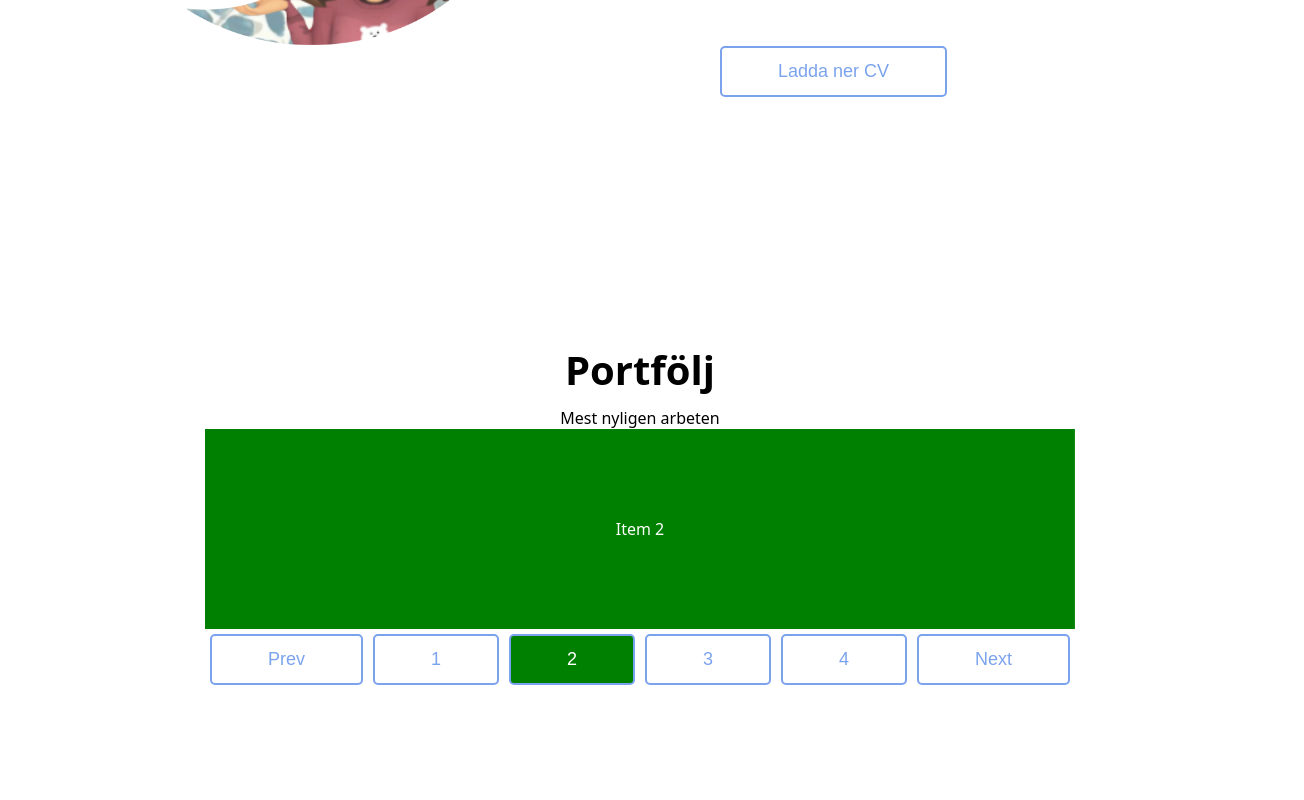
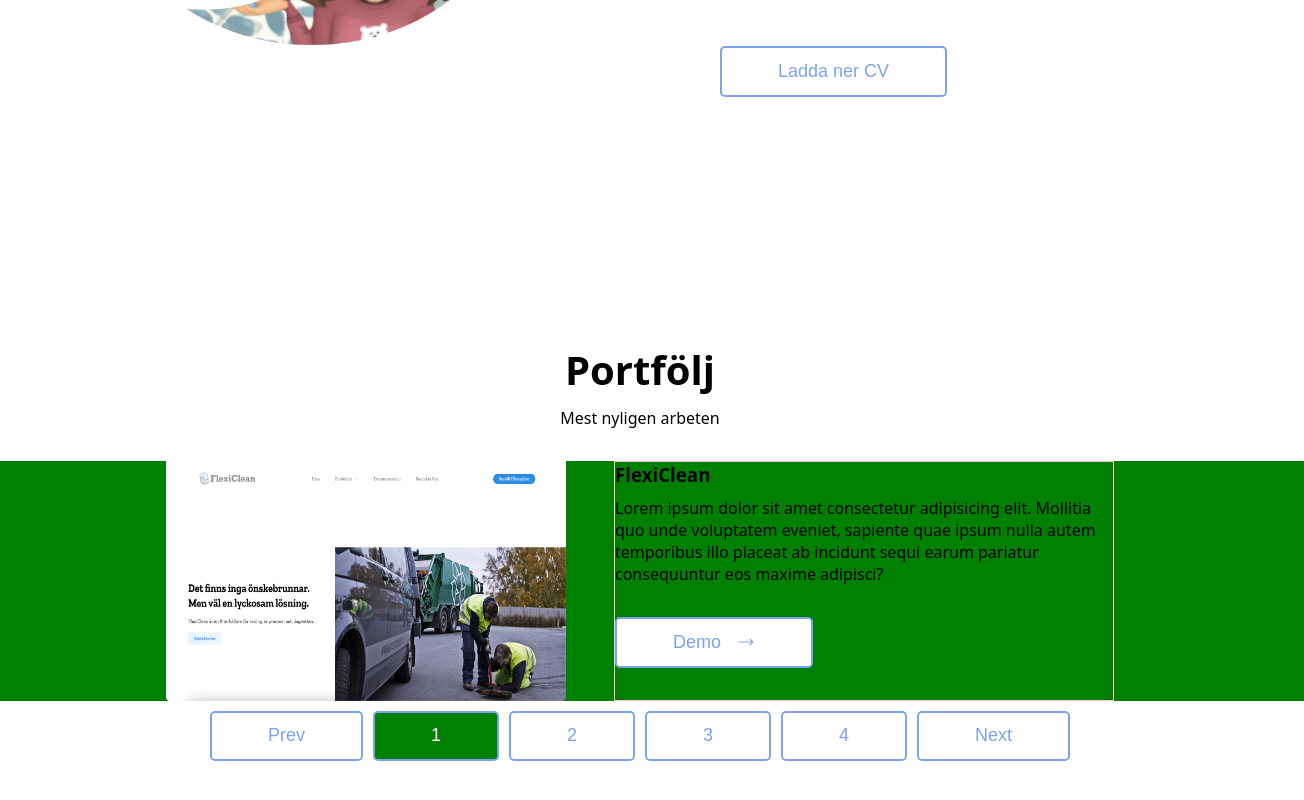
Before and after one commit to saraohman97/personal-site, a React (Create React App) app: page / in a window 1280 px wide. Shown: the part 1338-2138 px from the top of the page, 1304 px wide, since content can reach past the window. Built offline with nearby package versions, Linux system fonts and the light colour scheme.

Commit message:
Added design in carousel item

```diff
--- a/src/App.css
+++ b/src/App.css
@@ -326,14 +326,6 @@
     align-items: center;
     flex-direction: column;
 }
-.portfolio-item {
-    display: flex;
-    flex-direction: row;
-    gap: 2rem;
+#portfölj h3 {
+    margin-bottom: 10px;
 }
-.portfolio-text {
-    width: 35%;
-    display: flex;
-    flex-direction: column;
-    gap: 1rem;
-}
--- a/src/components/Carousel.css
+++ b/src/components/Carousel.css
@@ -1,5 +1,6 @@
 .carousel {
     overflow: hidden;
+    margin-block: 2rem;
 }
 
 .inner {
@@ -9,11 +10,22 @@
 
 .carousel-item {
     display: inline-flex;
-    align-items: center;
+    /* align-items: center; */
     justify-content: center;
-    height: 200px;
+    gap: 3rem;
+    /* height: 200px; */
     background-color: green;
-    color: white;
+    color: black;
+}
+.carousel-item img {
+    width: 400px;
+}
+.carousel-item .portfolio-text {
+    border: 1px solid pink;
+    max-width: 500px;
+
+    word-break: break-word;
+    white-space: normal;
 }
 
 .indicators {
--- a/src/components/Carousel.js
+++ b/src/components/Carousel.js
@@ -32,7 +32,7 @@
             if (!paused) {
                 updateIndex(activeIndex + 1);
             }
-        }, 3000)
+        }, 300000)
 
         return () => {
             if (interval) {
--- a/src/pages/Portfolio.js
+++ b/src/pages/Portfolio.js
@@ -1,6 +1,6 @@
-// import flexiclean from '../assets/flexiclean.png'
-// import carelyo from '../assets/carelyo.png'
-// import { HiArrowLongRight } from "react-icons/hi2"
+import flexiclean from '../assets/flexiclean.png'
+import carelyo from '../assets/carelyo.png'
+import { HiArrowLongRight } from "react-icons/hi2"
 import Carousel, { CarouselItem } from '../components/Carousel'
 
 const Portfolio = () => {
@@ -10,38 +10,27 @@
       <p>Mest nyligen arbeten</p>
 
       <Carousel>
-        <CarouselItem>Item 1</CarouselItem>
-        <CarouselItem>Item 2</CarouselItem>
+        <CarouselItem>
+          <img src={flexiclean} alt="" />
+
+          <div className='portfolio-text'>
+            <h3>FlexiClean</h3>
+            <p>Lorem ipsum dolor sit amet consectetur adipisicing elit. Mollitia quo unde voluptatem eveniet, sapiente quae ipsum nulla autem temporibus illo placeat ab incidunt sequi earum pariatur consequuntur eos maxime adipisci?</p>
+            <button>Demo <HiArrowLongRight /> </button>
+          </div>
+        </CarouselItem>
+        <CarouselItem>
+          <img src={carelyo} alt="" />
+
+          <div className='portfolio-text'>
+            <h3>Carelyo</h3>
+            <p>Lorem ipsum dolor sit amet consectetur adipisicing elit. Mollitia quo unde voluptatem eveniet, sapiente quae ipsum nulla autem temporibus illo placeat ab incidunt sequi earum pariatur consequuntur eos maxime adipisci?</p>
+            <button>Demo <HiArrowLongRight /> </button>
+          </div>
+        </CarouselItem>
         <CarouselItem>Item 3</CarouselItem>
         <CarouselItem>Item 4</CarouselItem>
       </Carousel>
-
-      {/* <div className="portfolio-carousel swiper-container">
-        <div className="swiper-wrapper">
-
-          <div className="portfolio-item swiper-slide">
-            <img src={flexiclean} alt="" width='400px' />
-
-            <div className='portfolio-text'>
-              <h4>FlexiClean</h4>
-              <p>Lorem ipsum dolor sit amet consectetur adipisicing elit. Mollitia quo unde voluptatem eveniet, sapiente quae ipsum nulla autem temporibus illo placeat ab incidunt sequi earum pariatur consequuntur eos maxime adipisci?</p>
-              <button>Demo <HiArrowLongRight /> </button>
-            </div>
-          </div>
-
-          <div className="portfolio-item swiper-slide">
-            <img src={carelyo} alt="" width='400px' />
-
-            <div className='portfolio-text'>
-              <h4>Carelyo</h4>
-              <p>Lorem ipsum dolor sit amet consectetur adipisicing elit. Mollitia quo unde voluptatem eveniet, sapiente quae ipsum nulla autem temporibus illo placeat ab incidunt sequi earum pariatur consequuntur eos maxime adipisci?</p>
-              <button>Demo <HiArrowLongRight /> </button>
-            </div>
-          </div>
-
-        </div>
-      </div> */}
-
 
     </div>
   )
```
